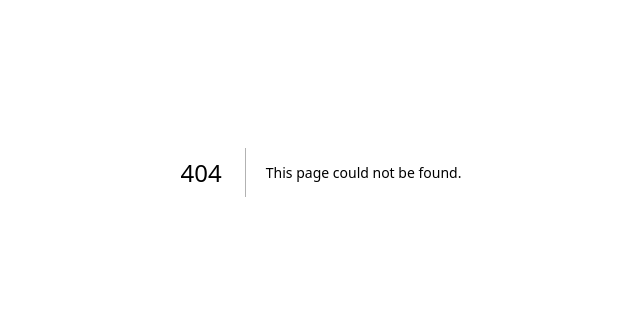
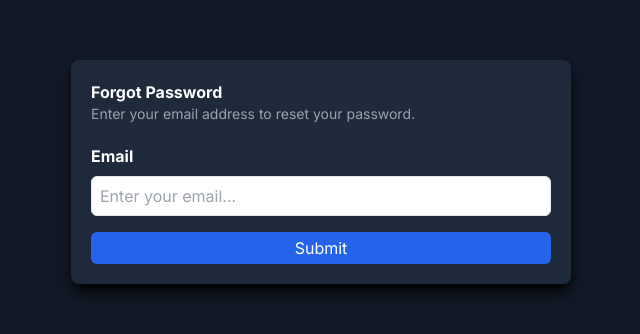
Before and after one commit to 7sering/complete-next-auth, a Next.js app: page /forgot-password in a window 1280 px wide. Before the commit this address had no page. Shown: the part 228-562 px from the top of the page, without its empty margins (319-959 px from the left). Built offline with nearby package versions, Linux system fonts and the light colour scheme.

Commit message:
forgot password ui design added

```diff
--- /dev/null
+++ b/app/(auth)/forgot-password/page.tsx
@@ -0,0 +1,34 @@
+import React from "react";
+
+export default function ForgotPassword() {
+  return (
+    <>
+      <section className="bg-gray-900 text-white">
+        <div className="h-screen w-screen flex justify-center items-center">
+          <div className="w-[500px] bg-slate-800 p-5 rounded-lg shadow-lg shadow-black">
+            <h1 className="font-3xl font-bold">Forgot Password</h1>
+            <p className="text-gray-400 text-sm">
+              Enter your email address to reset your password.
+            </p>
+
+            <form>
+              <div className="mt-5">
+                <label className="block font-bold  mb-2">Email</label>
+                <input
+                  type="email"
+                  placeholder="Enter your email..."
+                  className="w-full h-10 p-2 border rounded-md text-black outline-neutral-500"
+                />
+              </div>
+              <div className="mt-4">
+                <button className="w-full h-8 bg-blue-600 text-white rounded-md hover:bg-green-600">
+                  Submit
+                </button>
+              </div>
+            </form>
+          </div>
+        </div>
+      </section>
+    </>
+  );
+}
--- a/app/(auth)/login/page.tsx
+++ b/app/(auth)/login/page.tsx
@@ -48,7 +48,7 @@ export default function Login() {
 
   return (
     <>
-      <section>
+      <section className="bg-gray-900">
         <Toast />
         <div className="grid grid-cols-1 lg:grid-cols-2 h-screen">
           <div className="relative flex items-end px-4 pb-10 pt-60 sm:px-6 sm:pb-16 md:justify-center lg:px-8 lg:pb-24">
@@ -152,15 +152,15 @@ export default function Login() {
           </div>
           <div className="flex items-center justify-center px-4 py-10 sm:px-6 sm:py-16 lg:px-8 lg:py-24">
             <div className="xl:mx-auto xl:w-full xl:max-w-sm 2xl:max-w-md">
-              <h2 className="text-3xl font-bold leading-tight text-black sm:text-4xl">
+              <h2 className="text-3xl font-bold leading-tight text-white sm:text-4xl">
                 Sign In
               </h2>
-              <p className="mt-2 text-sm text-gray-600">
+              <p className="mt-2 text-sm text-gray-500">
                 Don&apos;t have an account?{" "}
                 <Link
                   href="/register"
                   title=""
-                  className="font-semibold text-black transition-all duration-200 hover:underline"
+                  className="font-semibold text-white transition-all duration-200 hover:underline"
                 >
                   Create a free account
                 </Link>
@@ -208,7 +208,7 @@ export default function Login() {
                       <a
                         href="#"
                         title=""
-                        className="text-sm font-semibold text-black hover:underline"
+                        className="text-sm font-semibold text-white hover:underline"
                       >
                         {" "}
                         Forgot password?{" "}
@@ -245,7 +245,7 @@ export default function Login() {
                   </div>
                 </div>
               </form>
-              <p className="text-center my-3">--- OR ---</p>
+              <p className="text-center my-3 text-white">--- OR ---</p>
               <div className="mt-3 space-y-3">
                 <button
                   type="button"
```
